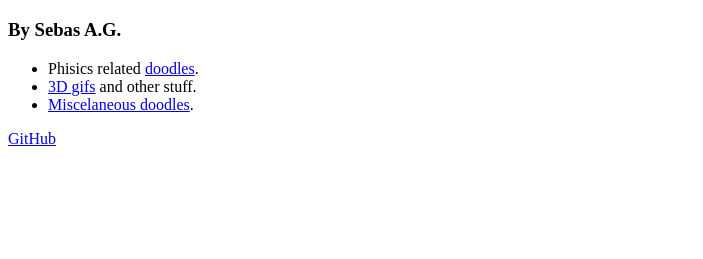
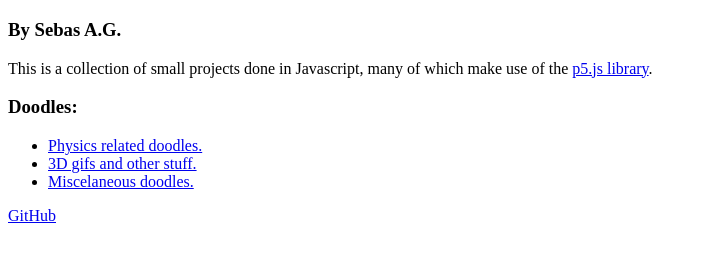
Before and after one commit to SebasAG/javascript-projects-doodles, a plain HTML site: page index.html in a window 1280 px wide. Shown: the part 61-320 px from the top of the page, without its empty margins (0-703 px from the left). Drawn offline with Linux system fonts and the light colour scheme.

Commit message:
Added info and modified links

```diff
--- a/index.html
+++ b/index.html
@@ -11,10 +11,13 @@
     <h1>Javascript Projects and Doodles</h1>
     <h3>By Sebas A.G.</h3>
 
+    <p>This is a collection of small projects done in Javascript, many of which make use of the <a href='https://p5js.org'>p5.js library</a>.</p>
+
+    <h3 class='section'>Doodles:</h3>
     <ul>
-      <li>Phisics related <a href='physics'>doodles</a>.</li>
-      <li><a href='3Dgifs'>3D gifs</a> and other stuff.</li>
-      <li><a href='gen_test'>Miscelaneous doodles</a>.</li>
+      <li><a href='physics'>Physics related doodles.</a></li>
+      <li><a href='3Dgifs'>3D gifs and other stuff.</a></li>
+      <li><a href='gen_test'>Miscelaneous doodles.</a></li>
     </ul>
 
     <a id='github-link' href='https://github.com/SebasAG'>GitHub</a>
```
